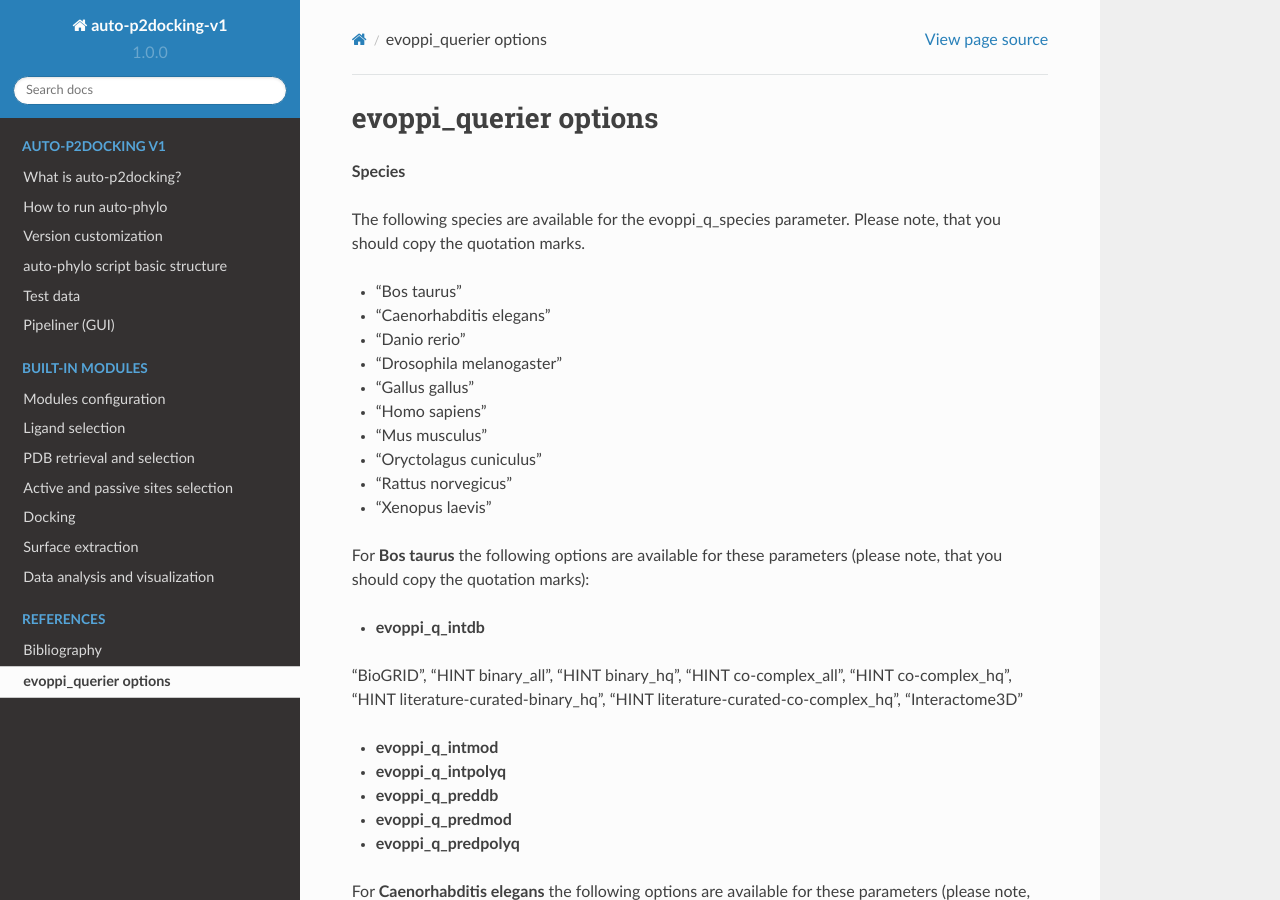
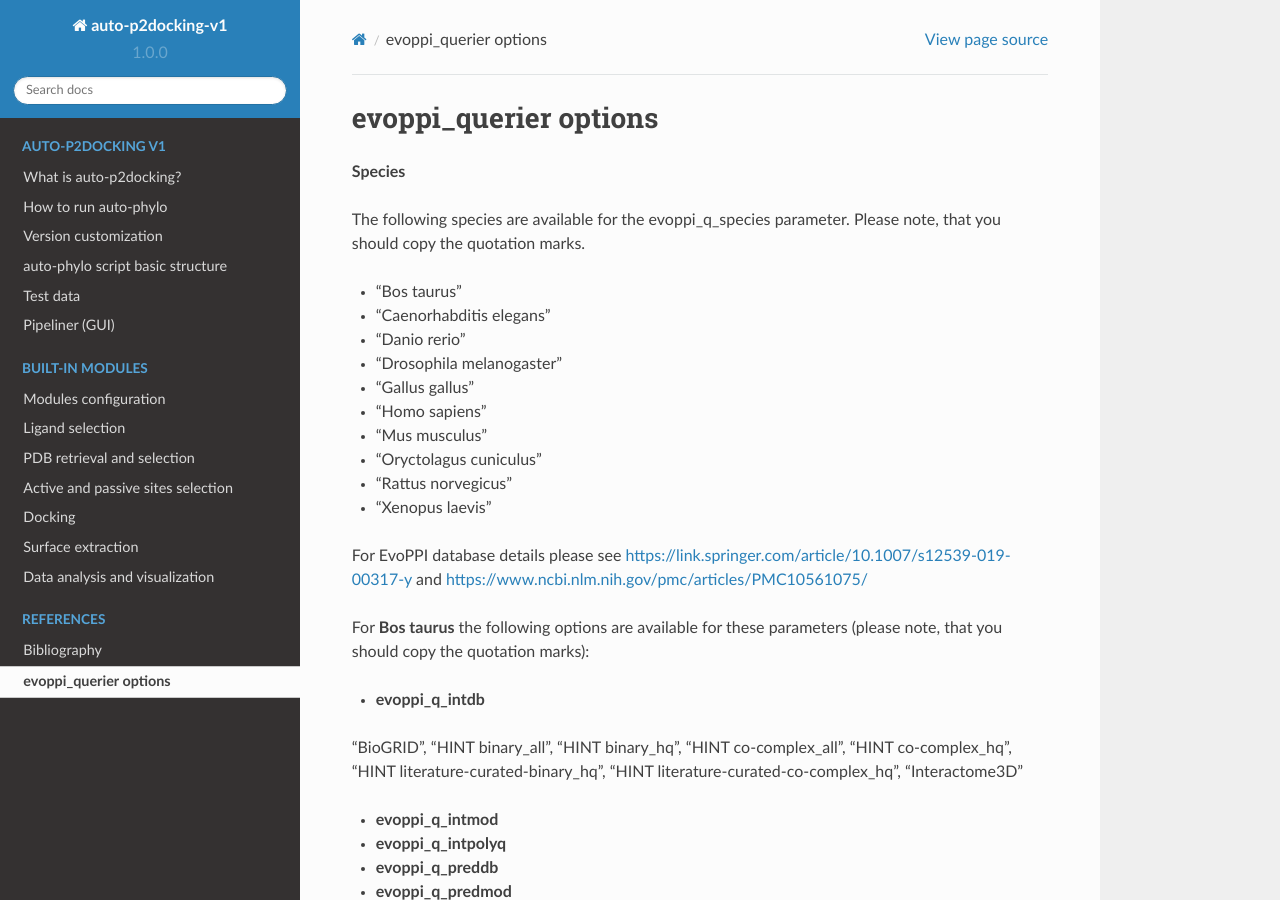
Before and after one commit to pegi3s/auto-p2docking-docs, a Sphinx documentation site: the page built from source/evoppi_querier_options.rst, in a window 1280 px wide and 900 px high. Built offline with Sphinx 7.4.7 and the Read the Docs theme 2.0.0, drawn with Linux system fonts in a browser that asks for light colours.

Commit message:
Update evoppi_querier_options.rst

```diff
--- a/source/evoppi_querier_options.rst
+++ b/source/evoppi_querier_options.rst
@@ -15,6 +15,8 @@ The following species are available for the evoppi_q_species parameter. Please n
 - "Oryctolagus cuniculus"
 - "Rattus norvegicus"
 - "Xenopus laevis"
+
+For EvoPPI database details please see https://link.springer.com/article/10.1007/s12539-019-00317-y and https://www.ncbi.nlm.nih.gov/pmc/articles/PMC10561075/
 
 For **Bos taurus** the following options are available for these parameters (please note, that you should copy the quotation marks):
 
```
